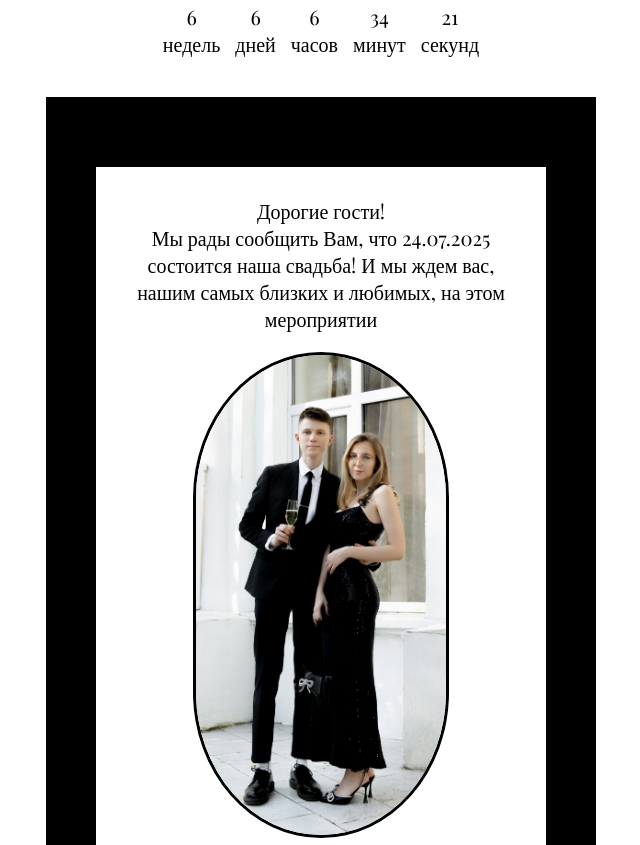
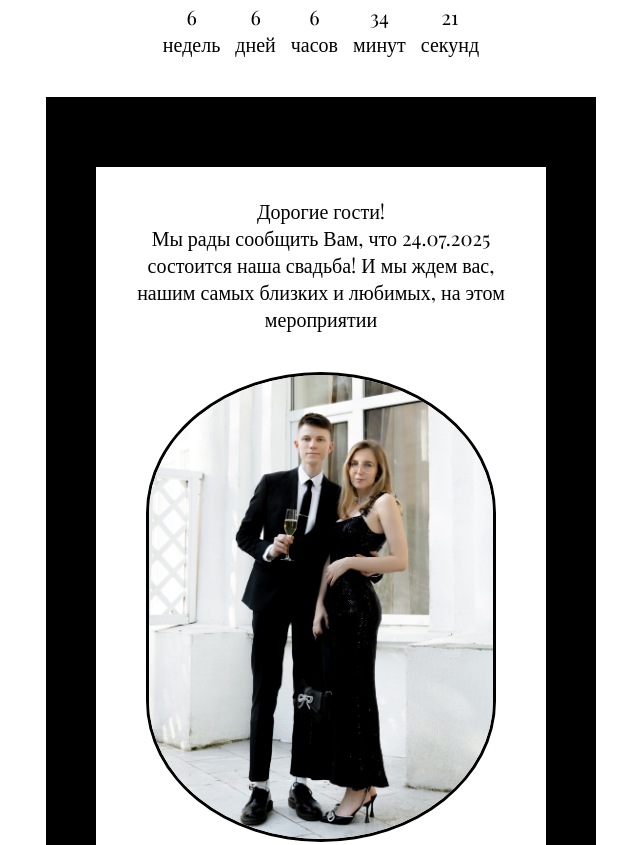
Before and after one commit to saanyaa/sanya-ira-wedding, a plain HTML site: page index.html in a window 1280 px wide. Shown: the part 571-1416 px from the top of the page, without its empty margins (319-959 px from the left). Drawn offline with nearby package versions, Linux system fonts and the light colour scheme.

Commit message:
Update index.html

```diff
--- a/index.html
+++ b/index.html
@@ -51,6 +51,10 @@
       background: #fff;
       padding: 30px;
       text-align: center;
+      display: flex;
+      flex-direction: column;
+      align-items: center;
+      box-sizing: border-box;
     }
     .greeting {
       font-size: 20px;
@@ -131,16 +135,16 @@
       height: auto;
     }
     .photo-frame {
+      border: 3px solid #000;
+      border-radius: 50% / 30%;
+      overflow: hidden;
+      width: clamp(250px, 60vw, 350px);
+      height: clamp(340px, 80vw, 470px);
+      margin: 20px auto;
       display: flex;
       justify-content: center;
       align-items: center;
-      border: 3px solid #000;
-      border-radius: 50% / 30%;
-      overflow: hidden;
-      width: clamp(250px, 60%, 350px);
-      height: clamp(350px, 70vw, 480px);
-      margin-left: auto;
-      margin-right: auto;
+      box-sizing: border-box;
     }
     .we-photo {
       width: 100%;
```
